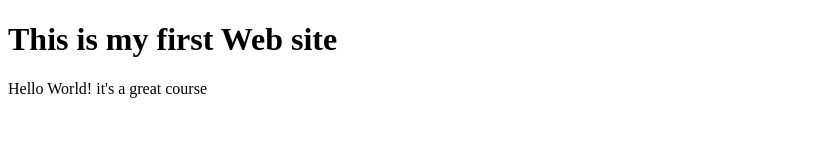
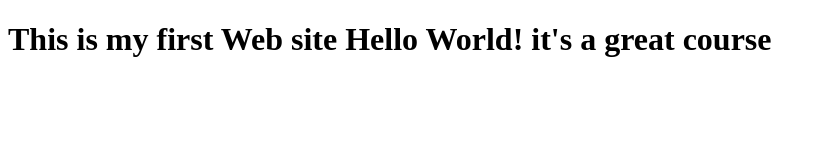
Before and after one commit to Abdullah789456/coursera-test, a plain HTML site: page Site.Html in a window 1280 px wide. Shown: the whole page, without its empty margins (0-826 px from the left). Drawn offline with Linux system fonts and the light colour scheme.

Commit message:
Update Site.Html

```diff
--- a/Site.Html
+++ b/Site.Html
@@ -4,6 +4,6 @@
 	<title>Hello Coursera!</title>
 </head>
 <body>
-<h1>This is my first Web site</h1>Hello World! it's a great course
+<h1>This is my first Web site Hello World! it's a great course</h1>
 </body>
 </html>
```
